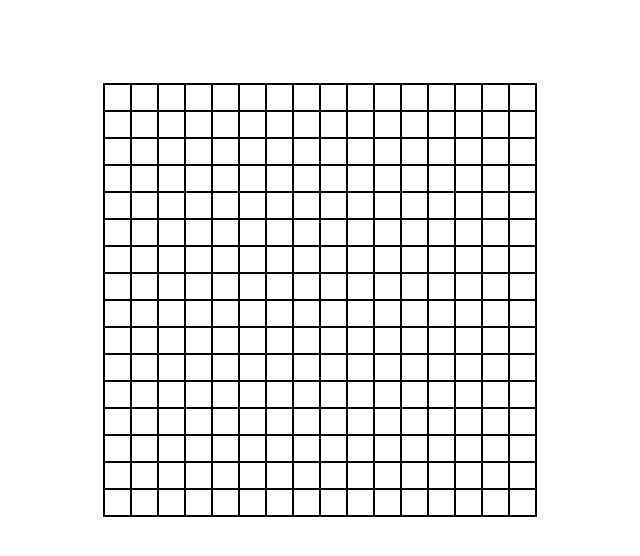
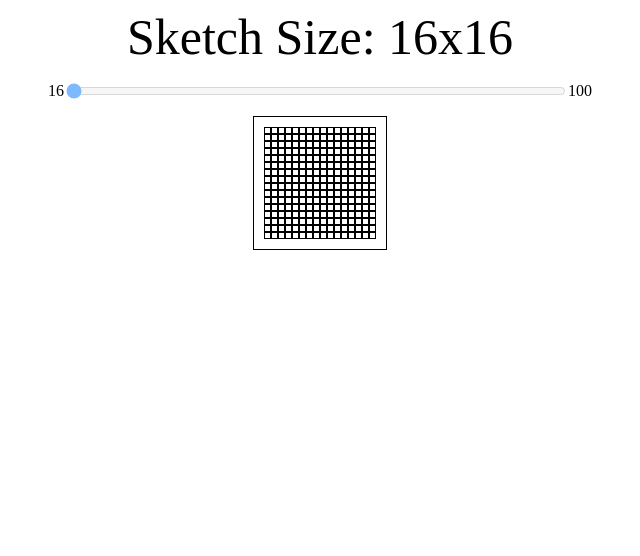
Before and after one commit to benlgw/etch-a-sketch, a plain HTML site: page index.html in a window 1280 px wide. Shown: the whole page, without its empty margins (320-960 px from the left). Drawn offline with Linux system fonts and the light colour scheme.

Commit message:
added slider to adjust etch-a-sketch size

```diff
--- a/index.html
+++ b/index.html
@@ -8,6 +8,12 @@
 		<script src="script.js" defer></script>
 	</head>
 	<body>
+		<p class="sliderValue" id="sliderValue"></p>
+		<div class="slideContainer">
+			<p>16</p>
+			<input type="range" min="16" max="100" value="16" />
+			<p>100</p>
+		</div>
 		<div class="etchSketch" id="etchSketch"></div>
 	</body>
 </html>
--- a/script.js
+++ b/script.js
@@ -1,7 +1,20 @@
 const etchSketch = document.querySelector("#etchSketch");
 
-let size = 16;
+const sliderValue = document.querySelector("#sliderValue");
+const slider = document.querySelector("input");
 
+let size = slider.value;
+displaySketchSize(size);
+createSketchBoard(size);
+
+slider.addEventListener("click", (event) => {
+	size = slider.value;
+	displaySketchSize(size);
+	createSketchBoard(size);
+});
+
+function createSketchBoard(size) {
+	etchSketch.innerHTML = "";
 	for (let r = 1; r <= size; r++) {
 		const row = document.createElement("div");
 		row.classList.add("row");
@@ -15,6 +28,11 @@ for (let r = 1; r <= size; r++) {
 		}
 		etchSketch.append(row);
 	}
+}
+
+function displaySketchSize(size) {
+	sliderValue.textContent = `Sketch Size: ${size}x${size}`;
+}
 
 const pixels = document.querySelectorAll("#column");
 const test = document.querySelector("p");
--- a/style.css
+++ b/style.css
@@ -1,16 +1,30 @@
 body {
-	margin: 0;
 	display: flex;
 	flex-direction: column;
-	justify-content: center;
+	justify-content: flex-start;
 	align-items: center;
-	height: 75vh;
+	height: 100vh;
+}
+
+.sliderValue {
+	margin: 0;
+	font-size: 50px;
+}
+
+.slideContainer {
+	display: flex;
+}
+
+input {
+	width: 500px;
+	opacity: 0.5;
 }
 
 .etchSketch {
 	display: flex;
 	flex-direction: column;
 	border: 1px solid black;
+	padding: 10px;
 }
 
 .row {
@@ -19,6 +33,8 @@ body {
 
 .column {
 	border: 1px solid black;
-	height: 25px;
-	width: 25px;
+	height: auto;
+	min-height: 5px;
+	width: auto;
+	min-width: 5px;
 }
```
Lines whose indentation alone changed are shown as unchanged.
